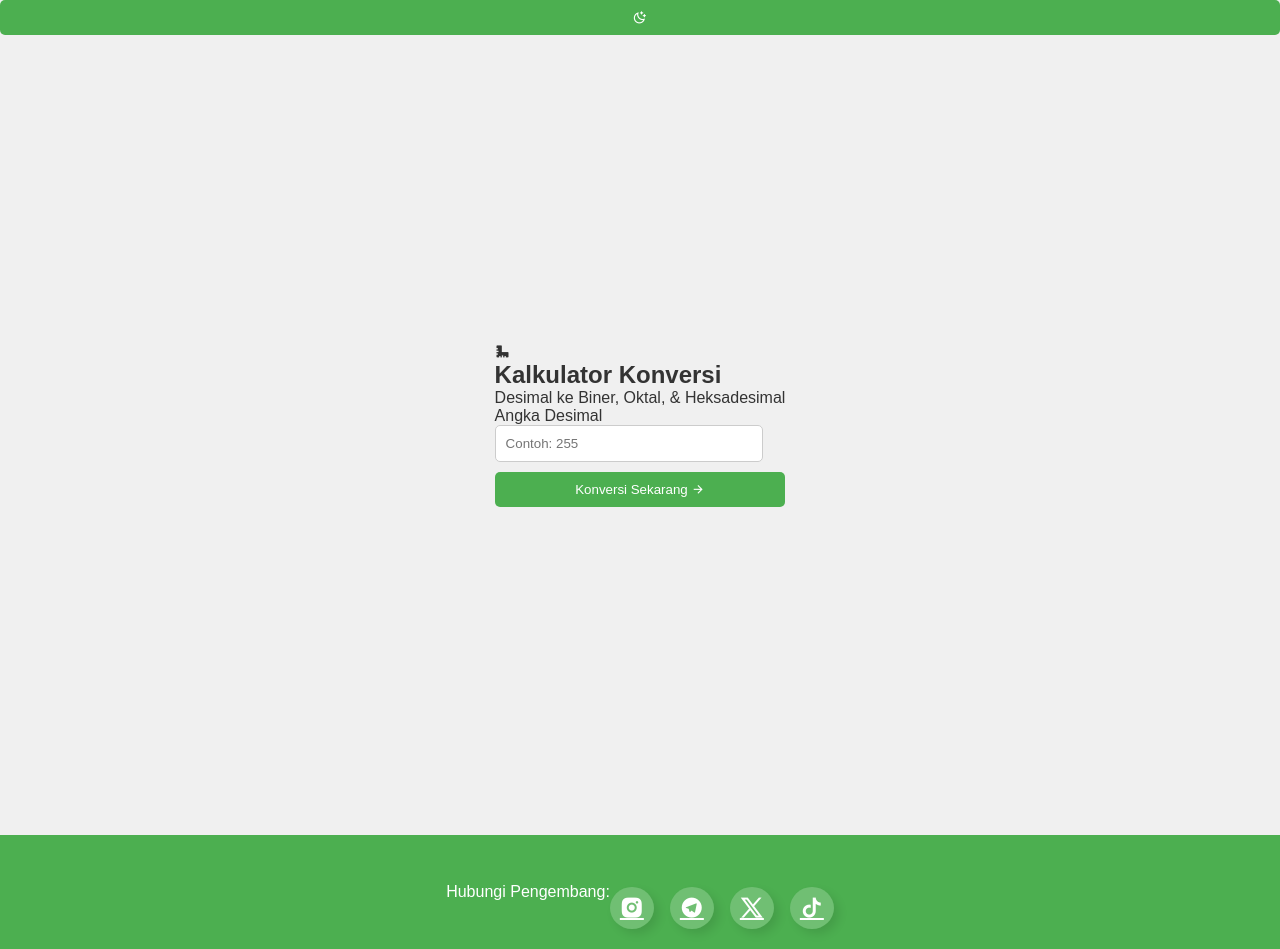
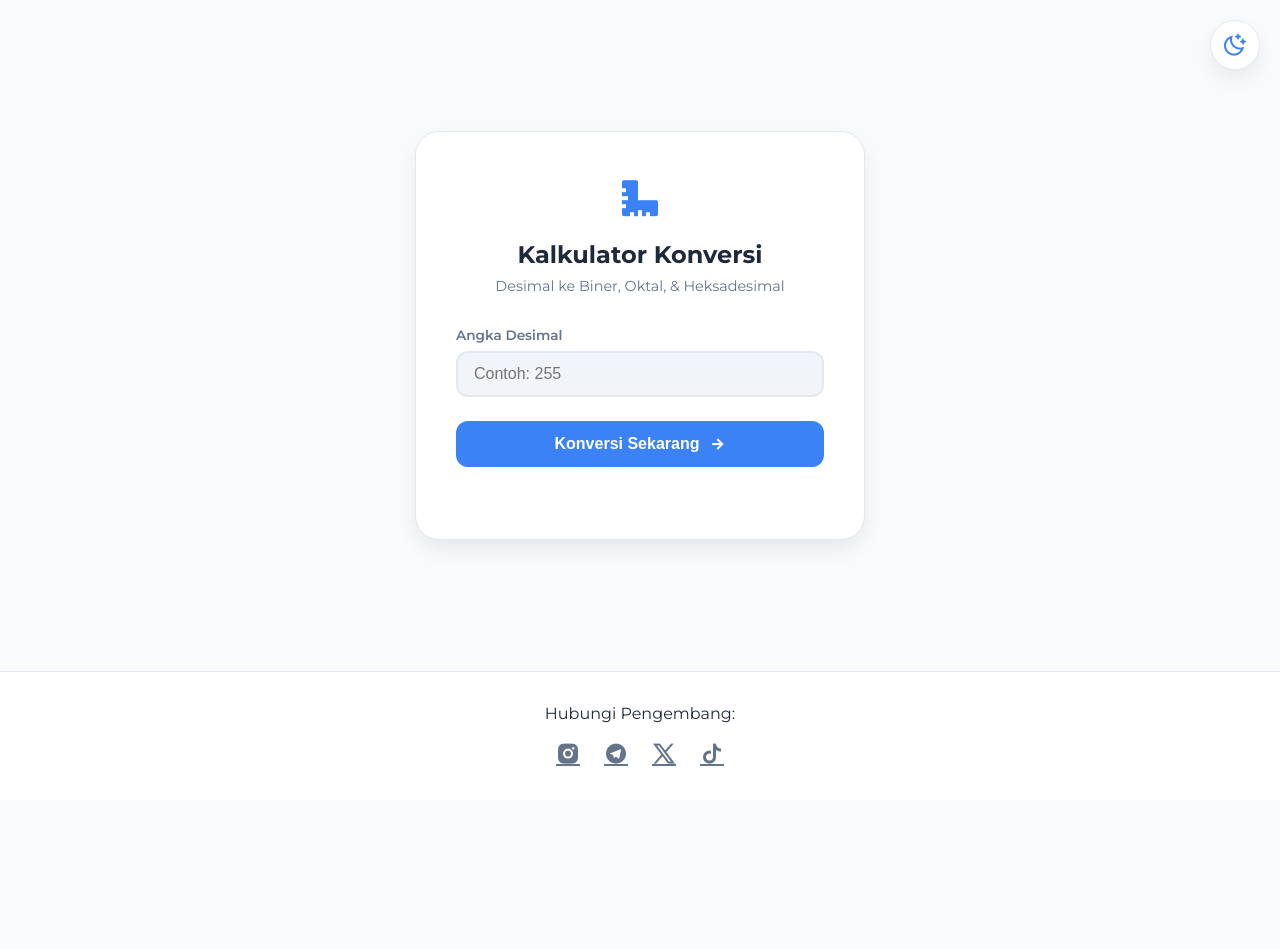
Before and after one commit to TheKingRich/Kalkulator-Konversi, a plain HTML site: page index.html in a window 1280 px wide. After the commit the page ends 800 px from the top, so only its background shows below. Drawn offline with nearby package versions, Linux system fonts and the light colour scheme.

Commit message:
style.css

```diff
--- a/style.css
+++ b/style.css
@@ -1,126 +1,206 @@
+@import url("https://fonts.googleapis.com/css2?family=Montserrat:wght@400;500;600;700&display=swap");
 
-@import url("https://fonts.googleapis.com/css2?family=Montserrat:wght@400;500;600;700&display=swap");
-/* Reset CSS */
+:root {
+    --bg-body: #f8fafc;
+    --bg-card: #ffffff;
+    --text-main: #1e293b;
+    --text-muted: #64748b;
+    --accent: #3b82f6;
+    --accent-hover: #2563eb;
+    --input-bg: #f1f5f9;
+    --border: #e2e8f0;
+    --shadow: 0 10px 25px -5px rgba(0, 0, 0, 0.1);
+}
+
+.dark-theme {
+    --bg-body: #0f172a;
+    --bg-card: #1e293b;
+    --text-main: #f8fafc;
+    --text-muted: #94a3b8;
+    --accent: #60a5fa;
+    --accent-hover: #3b82f6;
+    --input-bg: #0f172a;
+    --border: #334155;
+    --shadow: 0 20px 25px -5px rgba(0, 0, 0, 0.3);
+}
+
 * {
     box-sizing: border-box;
     margin: 0;
     padding: 0;
+    transition: background 0.3s, color 0.3s, border 0.3s, transform 0.2s;
 }
 
 body {
-    font-family: Arial, sans-serif;
-    background-color: #f0f0f0;
-    margin: 0;
+    font-family: 'Montserrat', sans-serif;
+    background-color: var(--bg-body);
+    color: var(--text-main);
+    min-height: 100vh;
+    display: flex;
+    flex-direction: column;
+}
+
+/* Floating Theme Button */
+#themeButton {
+    position: fixed;
+    top: 20px;
+    right: 20px;
+    width: 50px;
+    height: 50px;
+    border-radius: 50%;
+    border: 1px solid var(--border);
+    background: var(--bg-card);
+    color: var(--accent);
+    cursor: pointer;
+    font-size: 1.5rem;
+    display: flex;
+    justify-content: center;
+    align-items: center;
+    box-shadow: var(--shadow);
+    z-index: 1000;
 }
 
 .container {
-    max-width: 600px;
-    margin: 0 auto;
-    padding: 20px;
+    flex: 1;
     display: flex;
-    flex-direction: column;
     justify-content: center;
     align-items: center;
-    height: 100vh; /* Mengisi seluruh tinggi viewport */
+    padding: 20px;
 }
 
+.converter-card {
+    background: var(--bg-card);
+    width: 100%;
+    max-width: 450px;
+    padding: 2.5rem;
+    border-radius: 24px;
+    border: 1px solid var(--border);
+    box-shadow: var(--shadow);
+}
+
+.card-header {
+    text-align: center;
+    margin-bottom: 2rem;
+}
+
+.card-header i {
+    font-size: 3rem;
+    color: var(--accent);
+}
+
+.card-header h2 {
+    margin: 1rem 0 0.5rem;
+    font-weight: 700;
+}
+
+.card-header p {
+    color: var(--text-muted);
+    font-size: 0.9rem;
+}
+
+/* Input Styling */
+.input-group {
+    margin-bottom: 1.5rem;
+}
+
+.input-group label {
+    display: block;
+    font-size: 0.85rem;
+    font-weight: 600;
+    margin-bottom: 0.5rem;
+    color: var(--text-muted);
+}
 
 input {
-    padding: 10px;
-    margin-bottom: 10px;
-    width: calc(100% - 22px); /* 22px for padding and border */
-    border: 1px solid #ccc;
-    border-radius: 5px;
+    width: 100%;
+    padding: 12px 16px;
+    background: var(--input-bg);
+    border: 2px solid var(--border);
+    border-radius: 12px;
+    color: var(--text-main);
+    font-size: 1rem;
+    outline: none;
 }
 
-button {
-    padding: 10px 20px;
-    background-color: #4CAF50;
+input:focus {
+    border-color: var(--accent);
+}
+
+/* Button Styling */
+#btnConvert {
+    width: 100%;
+    padding: 14px;
+    background: var(--accent);
     color: white;
     border: none;
-    border-radius: 5px;
+    border-radius: 12px;
+    font-weight: 600;
+    font-size: 1rem;
     cursor: pointer;
-    transition: background-color 0.3s ease;
-    width: 100%;
+    display: flex;
+    justify-content: center;
+    align-items: center;
+    gap: 10px;
 }
 
-button:hover {
-    background-color: #45a049;
+#btnConvert:hover {
+    background: var(--accent-hover);
+    transform: translateY(-2px);
 }
 
-#output {
-    margin-top: 20px;
+/* Output Styling */
+.output-area {
+    margin-top: 2rem;
+    display: grid;
+    gap: 10px;
+}
+
+.result-item {
+    background: var(--input-bg);
+    padding: 12px;
+    border-radius: 10px;
+    display: flex;
+    justify-content: space-between;
+    align-items: center;
+    border-left: 4px solid var(--accent);
+}
+
+.result-label {
+    font-size: 0.75rem;
+    color: var(--text-muted);
+    text-transform: uppercase;
+    font-weight: 700;
+}
+
+.result-value {
+    font-family: monospace;
+    font-size: 1.1rem;
+    color: var(--accent);
     font-weight: bold;
 }
 
-
-:root {
-    --background-light: #f0f0f0;
-    --background-dark: #333;
-    --text-light: #333;
-    --text-dark: #f0f0f0;
-    --button-light: #4CAF50;
-    --button-dark: #1976D2;
-}
-body {
-    background-color: var(--background-light);
-    color: var(--text-light);
-}
-
-button {
-    background-color: var(--button-light);
-    color: white;
-}
-
+/* Footer Styling */
 footer {
-    background-color: var(--button-light);
-    color: white;
-}
-.dark-theme {
-    --background-light: #333;
-    --background-dark: #f0f0f0;
-    --text-light: #f0f0f0;
-    --text-dark: #333;
-    --button-light: #1976D2;
-    --button-dark: #4CAF50;
-}
-footer {
-    background-color: #4CAF50; /* Warna hijau yang serupa dengan tombol */
-    padding: 20px 0;
-    margin-top: auto;
-    display: flex;
-    justify-content: center;
-    align-items: center;
+    padding: 2rem;
+    text-align: center;
+    background: var(--bg-card);
+    border-top: 1px solid var(--border);
 }
 
 .contact__socials {
-    margin-top: 2rem;
     display: flex;
-    align-items: center;
     justify-content: center;
-    gap: 1rem;
-    flex-wrap: wrap;
-  }
+    gap: 1.5rem;
+    margin-top: 1rem;
+}
 
-  .contact__socials a {
-    padding: 7px 10px;
+.contact__socials a {
+    color: var(--text-muted);
     font-size: 1.5rem;
-    color: var(--white);
-    background: rgba(255, 255, 255, 0.2);
-    border-radius: 100%;
-    box-shadow: 5px 5px 10px rgba(0, 0, 0, 0.1);
     transition: 0.3s;
-  }
-
-  .contact__socials a:hover {
-    background: var(--gradient-2);
-    box-shadow: 5px 5px 10px rgba(0, 0, 0, 0.2);
-  }
+}
 
 .contact__socials a:hover {
-    color: #007bff;
+    color: var(--accent);
+    transform: scale(1.2);
 }
-
-.contact__socials i {
-    font-size: 24px;
-}
```
